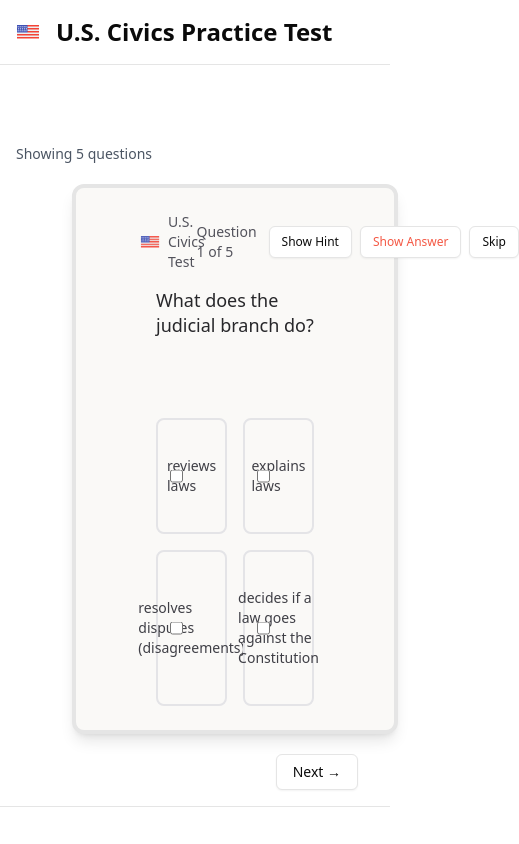
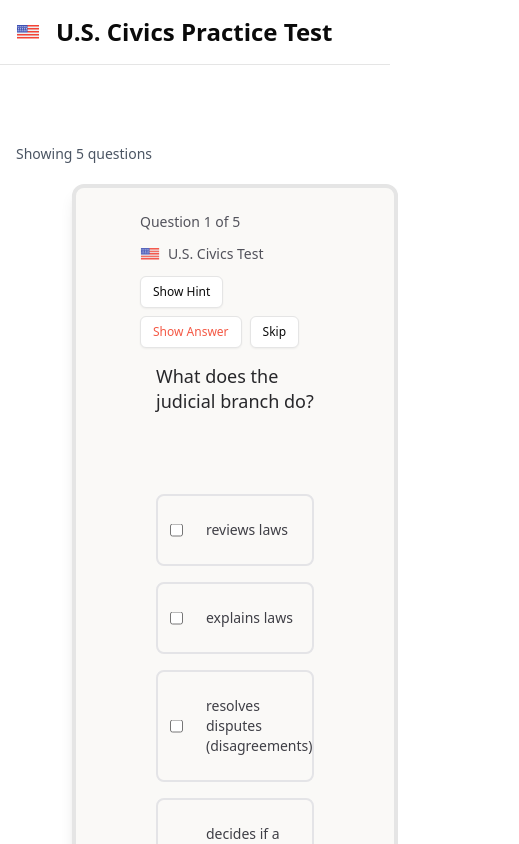
Before and after one commit to ardasisbot/civics-test, a Next.js app: page /test in a window 390 px wide. Shown: the top 844 px of the page, 519 px wide, since content can reach past the window. Built offline with nearby package versions, Linux system fonts and the light colour scheme.

Commit message:
handling small screen size - stack vertically

```diff
--- a/components/Question.tsx
+++ b/components/Question.tsx
@@ -170,7 +170,7 @@ export function Question({
   return (
     <Card className="w-full bg-[#faf9f7] border-4 shadow-lg m-5 px-10 mx-10">
       <CardHeader className="pb-4">
-        <div className="flex justify-between items-center gap-3 text-sm">
+        <div className="flex flex-col sm:flex-row sm:justify-between sm:items-center gap-3 text-sm">
           <div className="flex items-center gap-2">
             <Image
               src="/us_flag_icon.png"
@@ -182,13 +182,12 @@ export function Question({
             <span className="text-zinc-600">U.S. Civics Test</span>
           </div>
           {questionNumber && totalQuestions && (
-            <span className="text-zinc-600">
+            <span className="text-zinc-600 order-first sm:order-none">
               Question {questionNumber} of {totalQuestions}
             </span>
           )}
+          <div className="flex flex-wrap gap-2 justify-end">
             {submitted && evaluationResult && (
-            <>
-              {console.log('Rendering badge for question', question.id, 'with result:', evaluationResult)}
               <Badge className={
                 evaluationResult.is_correct
                   ? "bg-green-600 text-white hover:bg-green-700"
@@ -196,10 +195,8 @@ export function Question({
               }>
                 {evaluationResult.is_correct ? "Correct" : "Incorrect"}
               </Badge>
-            </>
             )}
-
-          <div className="flex gap-2">
+            <div className="flex flex-wrap gap-2">
               {question.hint && (
                 <Button onClick={() => setIsHintShown(!isHintShown)} variant="outline" size="sm">
                   {isHintShown ? "Hide Hint" : "Show Hint"}
@@ -225,6 +222,7 @@ export function Question({
                   </Button>
                 </>
               )}
+            </div>
           </div>
         </div>
       </CardHeader>
@@ -304,7 +302,7 @@ function MultipleChoiceQuestion({
 
   return (
     <div
-      className="grid grid-cols-2 gap-4 px-4"
+      className="grid grid-cols-1 sm:grid-cols-2 gap-4 px-4"
       onKeyDown={(e) => handleKeyDown(e, question.id)}
       tabIndex={0}
     >
@@ -325,7 +323,7 @@ function MultipleChoiceQuestion({
         return (
           <div
             key={index}
-            className={`relative flex items-center justify-center p-4 rounded-lg border-2 transition-colors ${styles}`}
+            className={`relative flex items-center p-4 rounded-lg border-2 transition-colors ${styles}`}
             onClick={() => !submitted && handleAnswerChange(question.id, choice.text, isMultipleCorrect)}
           >
             <input
@@ -338,7 +336,7 @@ function MultipleChoiceQuestion({
             />
             <Label
               htmlFor={`q${question.id}-${index}`}
-              className="p-5 text-sm font-medium text-zinc-700 cursor-pointer"
+              className="pl-8 py-2 text-sm font-medium text-zinc-700 cursor-pointer flex-grow"
             >
               {choice.text}
             </Label>
```
Lines whose indentation alone changed are shown as unchanged.
